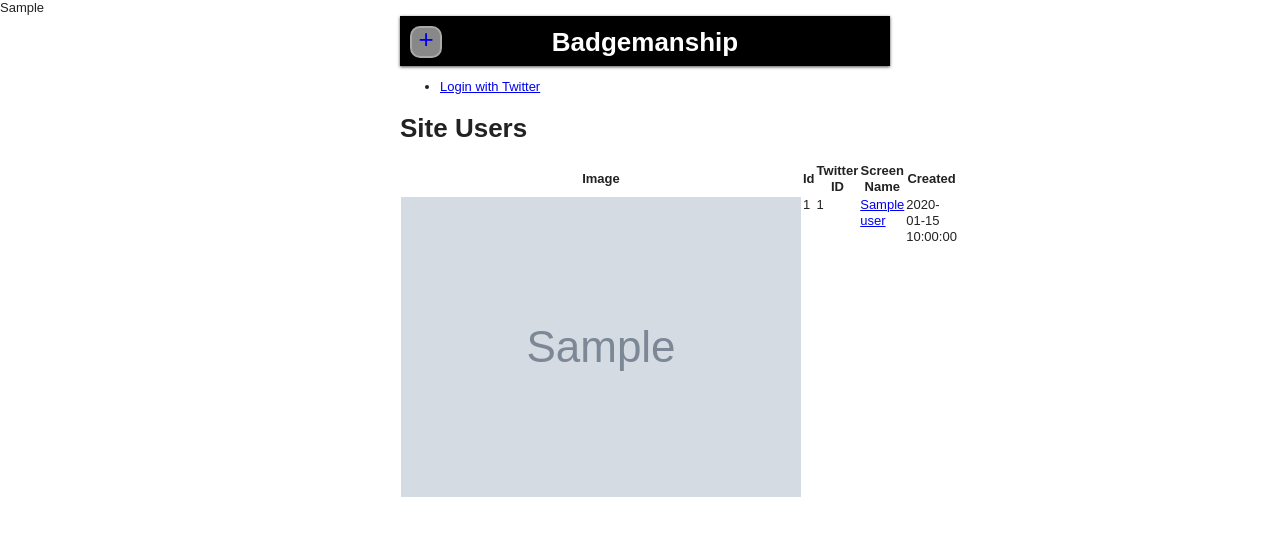
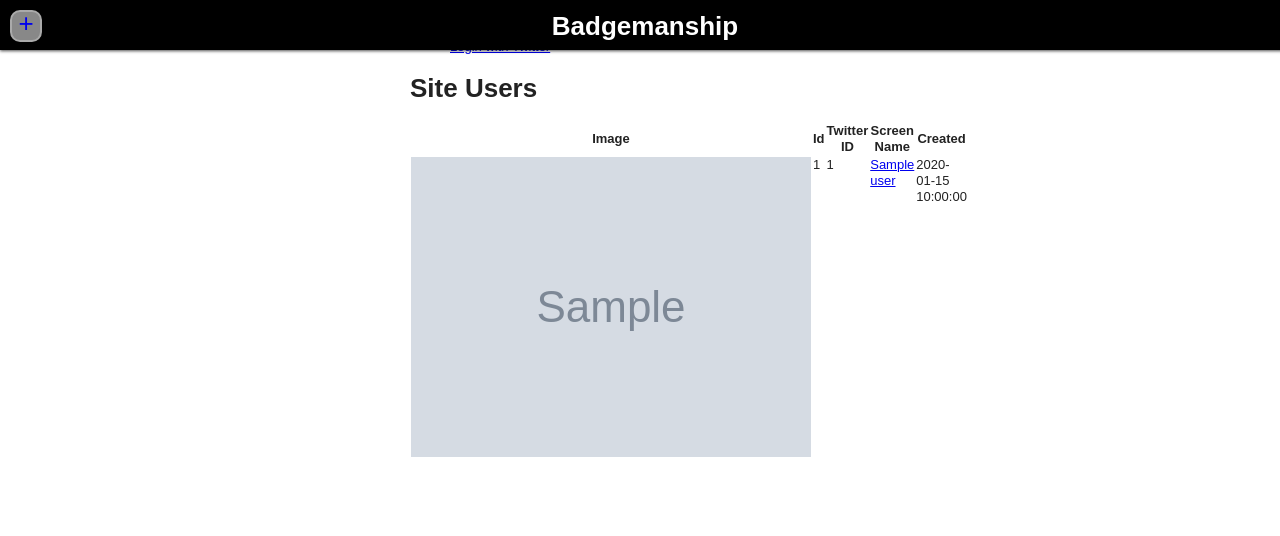
Before and after one commit to bensheldon/badgemanship, a CakePHP app: the page made by app/View/Users/index.ctp in a window 1280 px wide. Shown: the top 536 px of the page. Run offline with PHP 8.4 and a stand-in for CakePHP, Linux system fonts and the light colour scheme; the template is opened without the code that fills it: most values are stand-ins (such as "Sample title", 1, 10 or a date in 2020); grey boxes marked "Sample" are stand-in pictures; data that the repository does not hold is empty; some libraries are stand-ins or nearby versions.

Commit message:
Header properly sticking to top of screen

```diff
--- a/app/webroot/css/style.css
+++ b/app/webroot/css/style.css
@@ -216,6 +216,11 @@ td { vertical-align: top; }
    Author:
    ========================================================================== */
 
+#container {
+  margin: 0 auto;
+  max-width: 480px;
+}
+
 header {
   position: fixed;
   position: static 9;
@@ -223,13 +228,13 @@ header {
   left:  0;
   min-height: 40px;
   width: 100%;
+  margin-bottom: 5px;
   -webkit-box-shadow: 0 1px 3px rgba(0, 0, 0, 0.7);
   -moz-box-shadow: 0 1px 3px rgba(0, 0, 0, 0.7);
   box-shadow: 0 1px 3px rgba(0, 0, 0, 0.7);
   z-index: 1500;
   color: #fff;
   background: #000;
-  position: relative;
   padding: 5px;
 }
 
@@ -257,12 +262,9 @@ header a#add-activity {
   border: 2px solid #aaa;
 }
 
-#container {
-  margin: 0 auto;
-  max-width: 480px;
+div#main {
+  padding: 10px;
 }
-
-
 
 
 
```
